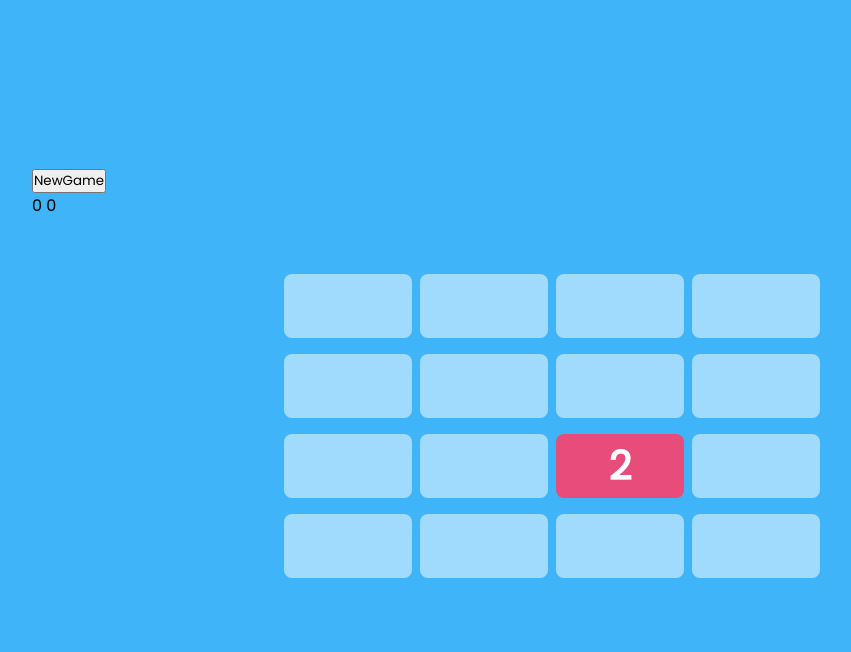
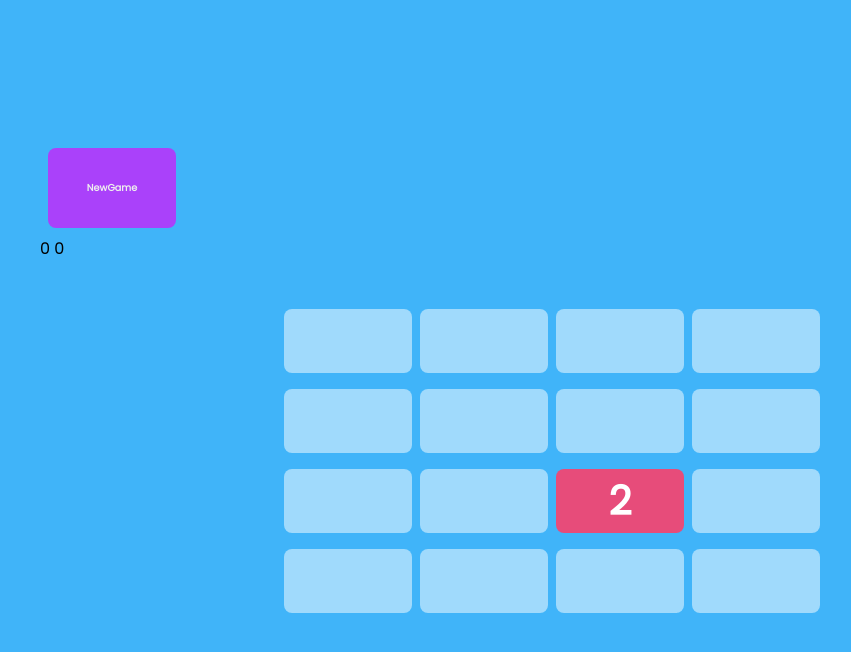
Before and after one commit to swarajspatil158/React-2048-hackathon, a React (Create React App) app: page /game in a window 1280 px wide. Shown: the top 652 px of the page, without its empty margins (88-939 px from the left). Built offline with nearby package versions, Linux system fonts and the light colour scheme.

Commit message:
new game button animation

```diff
--- /dev/null
+++ b/src/components/Game.css
@@ -0,0 +1,31 @@
+*{
+    box-sizing: border-box;
+    padding: 0;
+    margin: 0;
+}
+
+button{
+    border: none;
+    display: flex;
+    align-items: center;
+    justify-content: center;
+    height: 10vh;
+    width: 10vw;
+    margin:1vh;
+    padding: 2vh;
+    font-size: 1.2vh;
+    font-weight: bold;
+    border-radius: 1vh;
+    background-color: #AA41FA;
+    color: #eeeeee;
+    transition: 0.2s;
+}
+button:hover{
+    padding: 1vh;
+    margin: 1vh;
+    font-size: 1.5vh;
+    width: 10vw;
+    height: 10vh;
+    overflow-x: hidden;
+    text-shadow: #000 1vh;
+}
--- a/src/components/Game.js
+++ b/src/components/Game.js
@@ -4,6 +4,7 @@ import { newGame } from "../actions/index";
 import {motion} from "framer-motion";
 import GameBoard from "./GameBoard";
 import Score from "./Score";
+import "./Game.css";
 
 //  transition motion
 const pageTranstion = {
```
